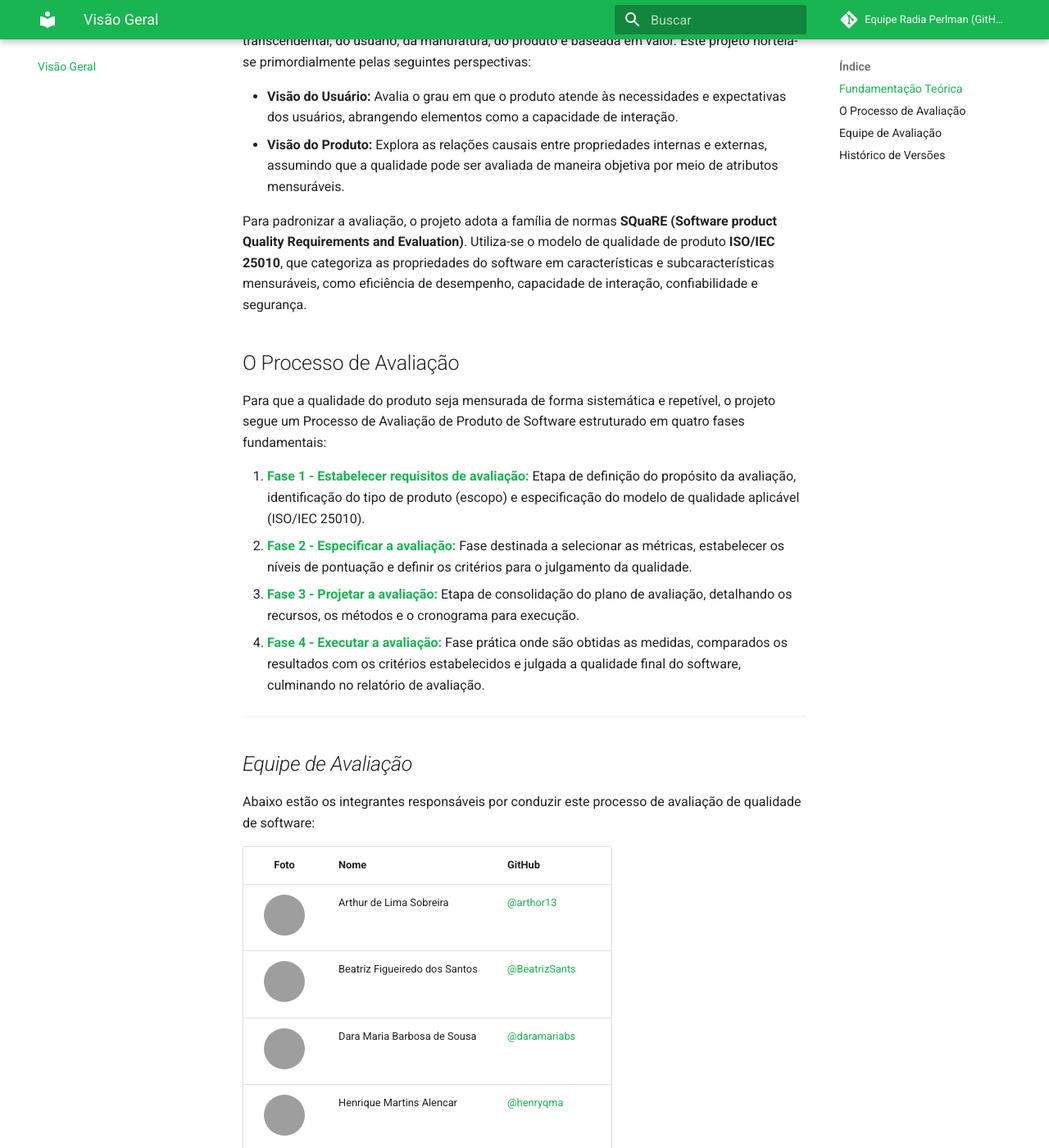
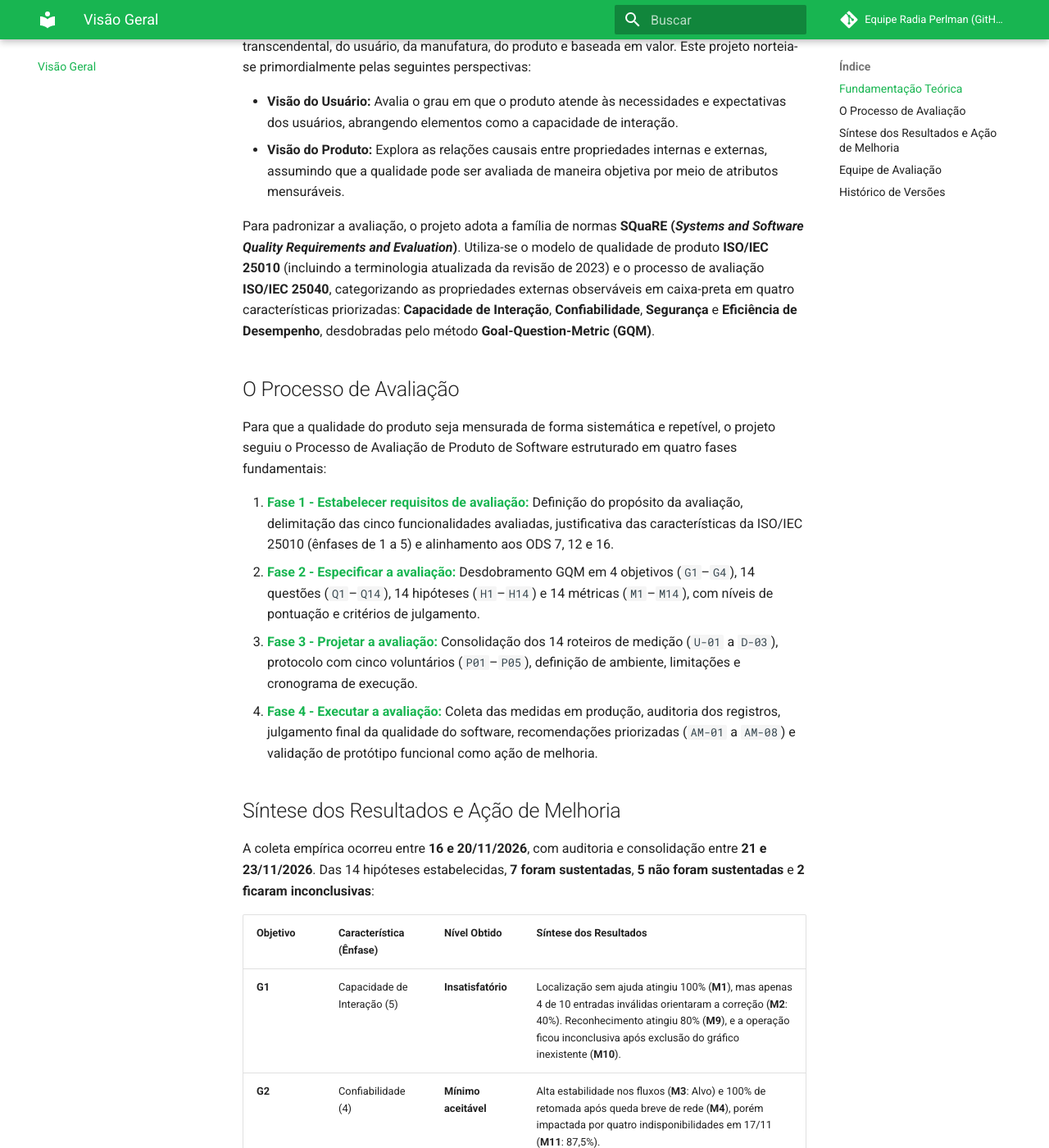
Before and after one commit to FCTE-Qualidade-de-Software-1/2026-2_T02_RADIA_PERLMAN, an MkDocs documentation site: the page built from docs/index.md, in a window 1280 px wide and 1400 px high, scrolled down 861 px. Shown: the whole window at 82% size. Built offline with MkDocs 1.6.1 and Material for MkDocs 9.7.7, drawn with Linux system fonts in a browser that asks for light colours; comment, search, counter and statistics services are not loaded; some of the changed text lies outside the part shown; grey boxes are pictures that could not be loaded.

Commit message:
docs: atualização da home page para entrega final

```diff
--- a/docs/index.md
+++ b/docs/index.md
@@ -6,12 +6,13 @@
 
 Este site reúne a documentação do projeto prático da disciplina de Qualidade de Software, do curso de Engenharia de Software da Universidade de Brasília (UnB), ministrada pela professora Cristiane Soares Ramos.
 
-O objeto de estudo deste projeto é a **Agência Virtual da Neoenergia Brasília**, um software comercial submetido a um rigoroso processo de avaliação de qualidade.
+O objeto de estudo deste projeto é a **Agência Virtual da Neoenergia Brasília**, um software comercial submetido a um processo sistemático de avaliação da qualidade de produto.
 
-!!! info "Artigo Técnico-Acadêmico (Em Andamento)"
-    Toda a documentação, os testes e os dados levantados ao longo das fases detalhadas neste site servem como base empírica para a redação de um **Artigo Científico**. A primeira versão do artigo, consolidando o escopo e as métricas das **Fases 1 e 2**, já está disponível para leitura. O laudo final de qualidade será publicado nesta seção ao término da Fase 4.
+!!! success "Artigo Técnico-Acadêmico (Versão Final)"
+    Toda a documentação, os protocolos de coleta, os dados brutos anonimizados e as evidências levantadas ao longo das quatro fases detalhadas neste site fundamentam o **Artigo Científico** final da equipe, que consolida o julgamento da qualidade e a validação da ação de melhoria proposta.
 
-    [Acessar a 1ª Versão do Artigo (Fases 1 e 2)](./artigo/QSW1_2026_2_T02_Equipe_Radia_Perlman_v1.pdf)
+    * [Acessar a Versão Final do Artigo (Fases 1 a 4)](./artigo/QSW1_2026_2_T02___Equipe_Radia_Perlman.pdf)
+    * [Acessar a 1ª Versão do Artigo (Fases 1 e 2)](./artigo/QSW1_2026_2_T02_Equipe_Radia_Perlman_v1.pdf)
 
 ## Fundamentação Teórica
 
@@ -22,16 +23,30 @@ Segundo Garvin (1984), a qualidade pode ser analisada através de cinco visões
 * **Visão do Usuário:** Avalia o grau em que o produto atende às necessidades e expectativas dos usuários, abrangendo elementos como a capacidade de interação.
 * **Visão do Produto:** Explora as relações causais entre propriedades internas e externas, assumindo que a qualidade pode ser avaliada de maneira objetiva por meio de atributos mensuráveis.
 
-Para padronizar a avaliação, o projeto adota a família de normas **SQuaRE (Software product Quality Requirements and Evaluation)**. Utiliza-se o modelo de qualidade de produto **ISO/IEC 25010**, que categoriza as propriedades do software em características e subcaracterísticas mensuráveis, como eficiência de desempenho, capacidade de interação, confiabilidade e segurança.
+Para padronizar a avaliação, o projeto adota a família de normas **SQuaRE (*Systems and Software Quality Requirements and Evaluation*)**. Utiliza-se o modelo de qualidade de produto **ISO/IEC 25010** (incluindo a terminologia atualizada da revisão de 2023) e o processo de avaliação **ISO/IEC 25040**, categorizando as propriedades externas observáveis em caixa-preta em quatro características priorizadas: **Capacidade de Interação**, **Confiabilidade**, **Segurança** e **Eficiência de Desempenho**, desdobradas pelo método **Goal-Question-Metric (GQM)**.
 
 ## O Processo de Avaliação
 
-Para que a qualidade do produto seja mensurada de forma sistemática e repetível, o projeto segue um Processo de Avaliação de Produto de Software estruturado em quatro fases fundamentais:
+Para que a qualidade do produto seja mensurada de forma sistemática e repetível, o projeto seguiu o Processo de Avaliação de Produto de Software estruturado em quatro fases fundamentais:
 
-1. **[Fase 1 - Estabelecer requisitos de avaliação:](fase1-requisitos.md)** Etapa de definição do propósito da avaliação, identificação do tipo de produto (escopo) e especificação do modelo de qualidade aplicável (ISO/IEC 25010).
-2. **[Fase 2 - Especificar a avaliação:](fase2-especificacao.md)** Fase destinada a selecionar as métricas, estabelecer os níveis de pontuação e definir os critérios para o julgamento da qualidade.
-3. **[Fase 3 - Projetar a avaliação:](fase3-plano-avaliacao.md)** Etapa de consolidação do plano de avaliação, detalhando os recursos, os métodos e o cronograma para execução.
-4. **[Fase 4 - Executar a avaliação:](fase4-execucao.md)** Fase prática onde são obtidas as medidas, comparados os resultados com os critérios estabelecidos e julgada a qualidade final do software, culminando no relatório de avaliação.
+1. **[Fase 1 - Estabelecer requisitos de avaliação:](fase1-requisitos.md)** Definição do propósito da avaliação, delimitação das cinco funcionalidades avaliadas, justificativa das características da ISO/IEC 25010 (ênfases de 1 a 5) e alinhamento aos ODS 7, 12 e 16.
+2. **[Fase 2 - Especificar a avaliação:](fase2-especificacao.md)** Desdobramento GQM em 4 objetivos (`G1`–`G4`), 14 questões (`Q1`–`Q14`), 14 hipóteses (`H1`–`H14`) e 14 métricas (`M1`–`M14`), com níveis de pontuação e critérios de julgamento.
+3. **[Fase 3 - Projetar a avaliação:](fase3-plano-avaliacao.md)** Consolidação dos 14 roteiros de medição (`U-01` a `D-03`), protocolo com cinco voluntários (`P01`–`P05`), definição de ambiente, limitações e cronograma de execução.
+4. **[Fase 4 - Executar a avaliação:](fase4-execucao.md)** Coleta das medidas em produção, auditoria dos registros, julgamento final da qualidade do software, recomendações priorizadas (`AM-01` a `AM-08`) e validação de protótipo funcional como ação de melhoria.
+
+## Síntese dos Resultados e Ação de Melhoria
+
+A coleta empírica ocorreu entre **16 e 20/11/2026**, com auditoria e consolidação entre **21 e 23/11/2026**. Das 14 hipóteses estabelecidas, **7 foram sustentadas**, **5 não foram sustentadas** e **2 ficaram inconclusivas**:
+
+| Objetivo | Característica (Ênfase) | Nível Obtido | Síntese dos Resultados |
+| :--- | :--- | :--- | :--- |
+| **G1** | Capacidade de Interação (5) | **Insatisfatório** | Localização sem ajuda atingiu 100% (**M1**), mas apenas 4 de 10 entradas inválidas orientaram a correção (**M2**: 40%). Reconhecimento atingiu 80% (**M9**), e a operação ficou inconclusiva após exclusão do gráfico inexistente (**M10**). |
+| **G2** | Confiabilidade (4) | **Mínimo aceitável** | Alta estabilidade nos fluxos (**M3**: Alvo) e 100% de retomada após queda breve de rede (**M4**), porém impactada por quatro indisponibilidades em 17/11 (**M11**: 87,5%). |
+| **G3** | Segurança (5) | **Insatisfatório** | Bloqueio pós-logout (**M5**: 100%) e consistência de dados (**M6**: 100%) atendidos, mas nenhum dos 5 comprovantes de Nada Consta pôde ser validado no portal ou via assinatura digital (**M13**: 0%, tolerância zero). |
+| **G4** | Eficiência de Desempenho (4) | **Inconclusivo** | Percentil 90 dentro do alvo no login e nos indicadores (**M8**), mediana do login em 3,425 s (**M7**: Mínimo aceitável) e descarte auditado da série fora de pico (**M14**: inconclusiva). |
+
+* **Julgamento Global:** **Necessidade de melhorias prioritárias** (determinado pelos níveis *Insatisfatório* em G1 e G3, com registro explícito das métricas inconclusivas M10 e M14).
+* **Ação de Melhoria (`OM-01` / `AM-03`):** Desenvolvimento e validação (em 23/11/2026) de um **protótipo funcional** em página única para os **Indicadores de Continuidade** (WCAG 2.2 nível AA), resolvendo a ambiguidade da tela menos reconhecida na avaliação.
 
 ---
 
@@ -55,5 +70,6 @@ Abaixo estão os integrantes responsáveis por conduzir este processo de avalia
 | 1.0 | 16/10/2026 | Criação da visão geral do projeto | Dara Maria Barbosa de Sousa |
 | 1.1 | 26/10/2026 | Inclusão do Artigo Acadêmico como escopo final e revisão textual | Dara Maria Barbosa de Sousa |
 | 1.2 | 21/11/2026 | Correção do link da Fase 3, inclusão de texto alternativo nas fotos da equipe e limpeza de comentários | Dara Maria Barbosa de Sousa |
+| 1.3 | 24/11/2026 | Atualização para a entrega final, com link do artigo e síntese de resultados  | Henrique Martins Alencar |
 
 ---
```
